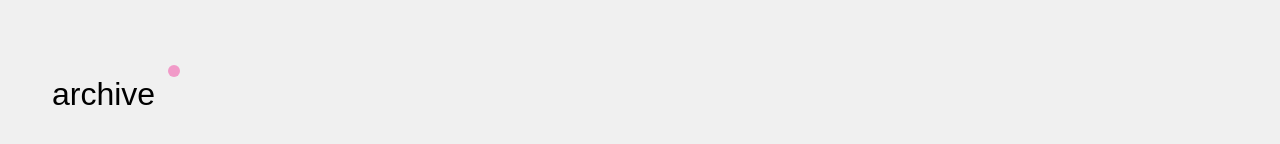
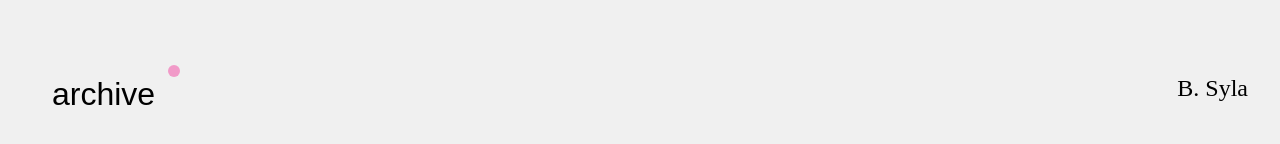
Before and after one commit to antjoh1/5photos, a SvelteKit app: page / in a window 1280 px wide. Shown: the part 1661-1805 px from the top of the page. Built offline with nearby package versions, Linux system fonts and the light colour scheme; a web font is replaced by a local one.

Commit message:
FirstBuild

```diff
--- a/src/routes/+layout.svelte
+++ b/src/routes/+layout.svelte
@@ -21,7 +21,7 @@
         archive
         <div class="circle"></div>
     </div>
-	<!-- <div> B. Syla </div> -->
+	<div> B. Syla </div>
 </footer>
 
 <style>
```
Also changed, not shown: 2 other files (tests, documents, lock files or other folders).
